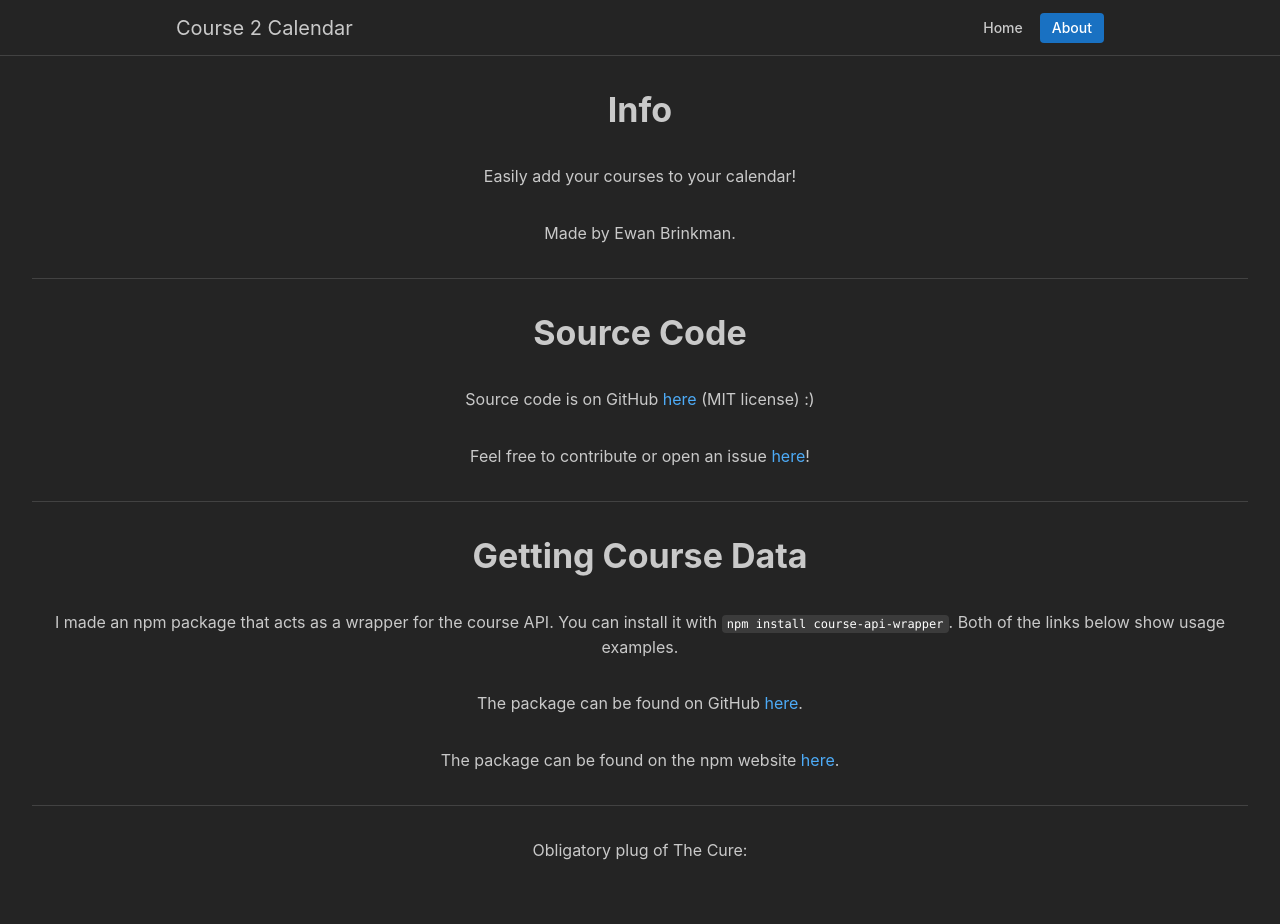
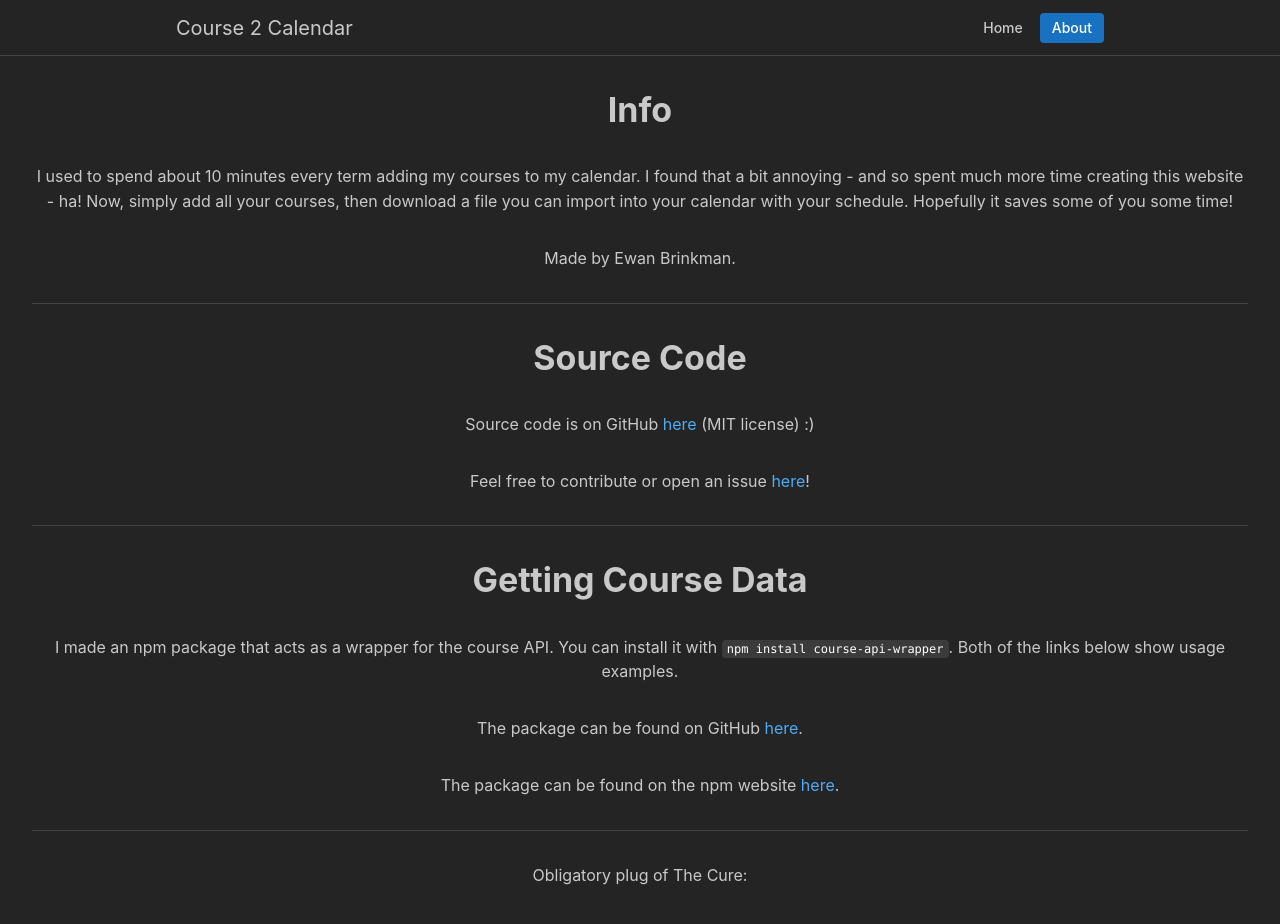
Before and after one commit to ewanbrinkman/course2calendar, a Next.js app: page /about in a window 1280 px wide. Shown: the top 924 px of the page. Built offline with nearby package versions, Linux system fonts and the light colour scheme; grey boxes are pictures that could not be loaded.

Commit message:
Update README and about page
The README now uses a nice fancy template.

```diff
--- a/src/app/about/page.tsx
+++ b/src/app/about/page.tsx
@@ -4,7 +4,13 @@ export default function Home() {
   return (
     <div className="flex flex-grow flex-col items-center p-8 space-y-8 text-center">
       <Title size="h1">Info</Title>
-      <Text>Easily add your courses to your calendar!</Text>
+      <Text>
+        I used to spend about 10 minutes every term adding my courses to my
+        calendar. I found that a bit annoying - and so spent much more time
+        creating this website - ha! Now, simply add all your courses, then
+        download a file you can import into your calendar with your schedule.
+        Hopefully it saves some of you some time!
+      </Text>
       <Text>Made by Ewan Brinkman.</Text>
 
       <Divider className="w-full" />
--- a/src/app/components/TermSelector/TermSelectorCombobox/TermSelectorCombobox.tsx
+++ b/src/app/components/TermSelector/TermSelectorCombobox/TermSelectorCombobox.tsx
@@ -94,7 +94,6 @@ export default function TermSelectorCombobox<T>(
               color: "var(--mantine-color-error)",
             },
           }}
-          // style={{ color: "var(--mantine-color-error)" }}
         >
           {error}
         </Text>
```
Also changed, not shown: 1 other file (tests, documents, lock files or other folders).
